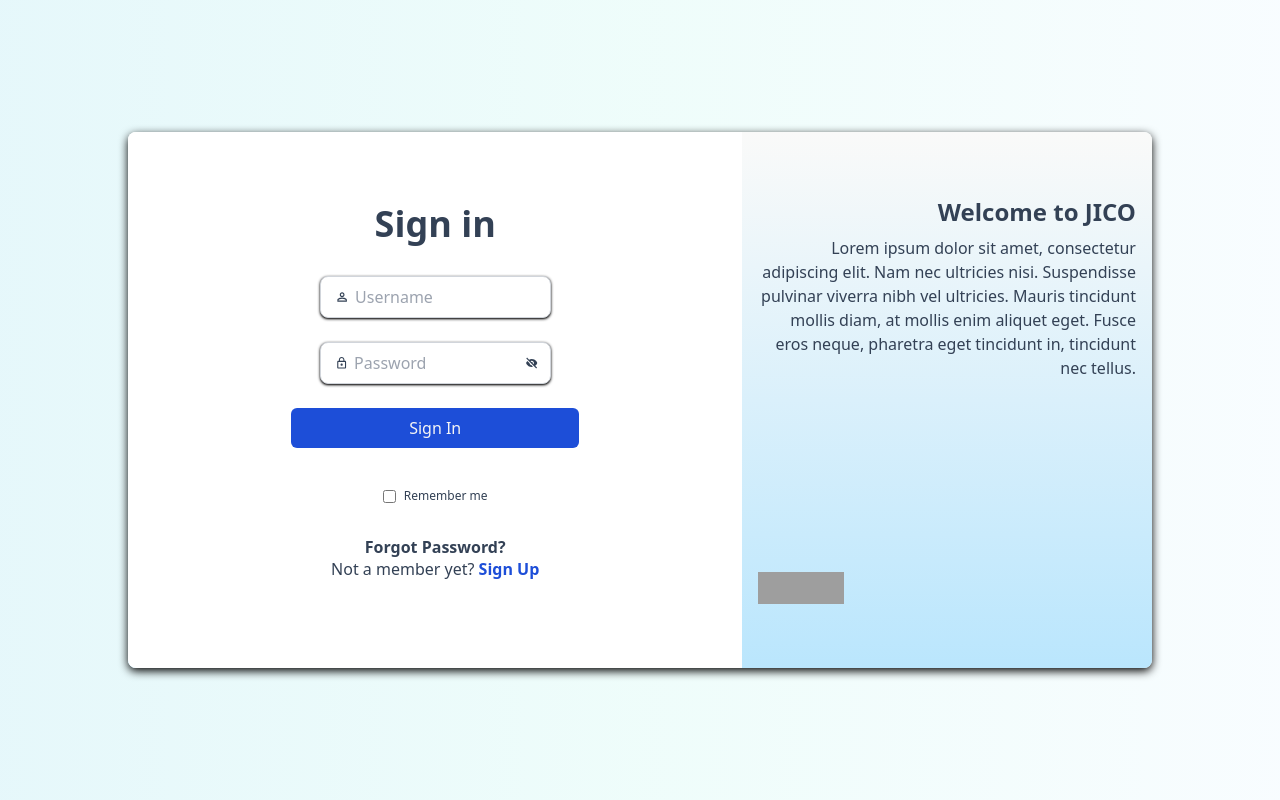
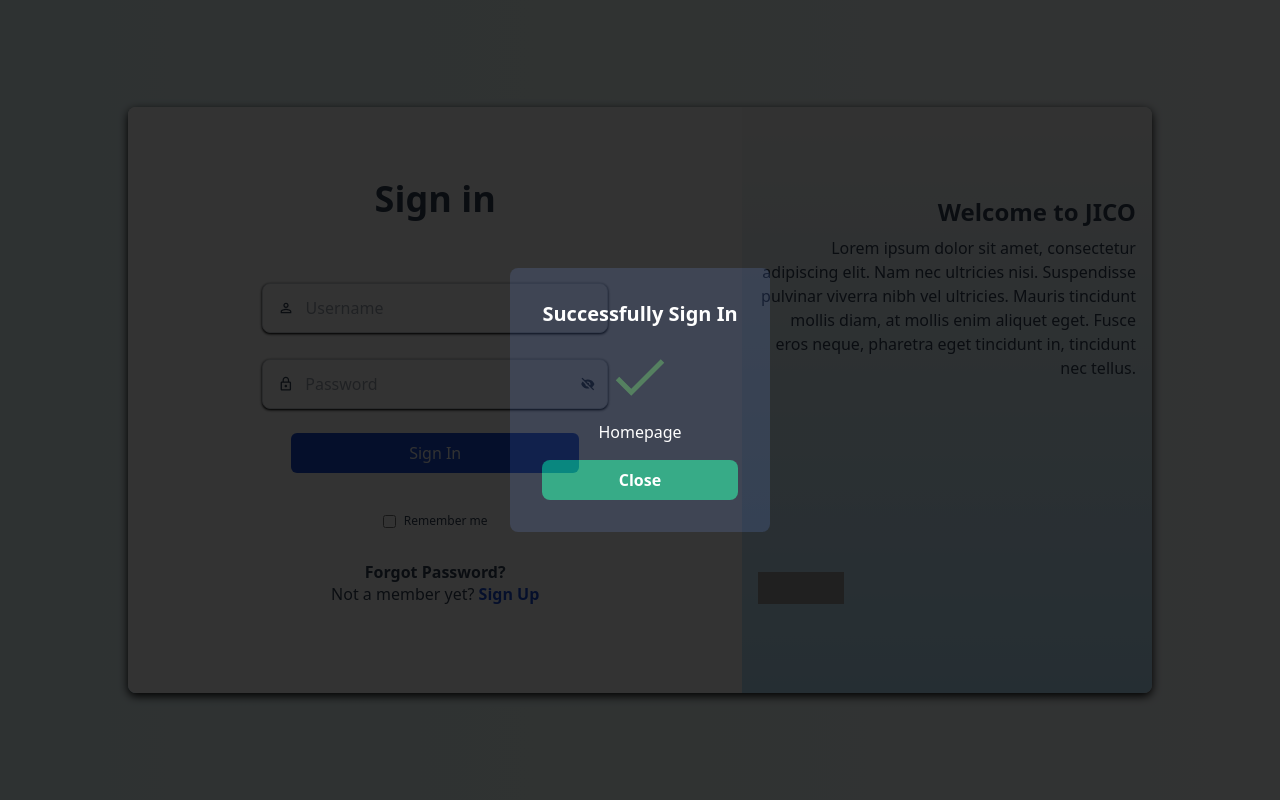
Before and after one commit to loutusz/CapstoneProject, a Next.js app in the folder frontend/: page /signInPage in a window 1280 px wide. Both pictures are taken after typing "Sample", "Sample123" into the empty fields and a click on the button "Sign In". Built offline with nearby package versions, Linux system fonts and the light colour scheme; grey boxes are pictures that could not be loaded.

Commit message:
Update Sign In

```diff
--- a/frontend/pages/signInPage.js
+++ b/frontend/pages/signInPage.js
@@ -1,36 +1,85 @@
 import React from 'react'
 import Head from 'next/head';
-import { useState } from 'react';
-import { FaRegEnvelope } from 'react-icons/fa';
+import { useState, useRef, useEffect } from 'react';
+import { FaTimes } from 'react-icons/fa';
 import { MdPermIdentity, MdLockOutline } from 'react-icons/md';
-import { BiSolidHide } from "react-icons/bi";
+import { BiSolidHide, BiSolidInfoCircle } from "react-icons/bi";
+import { FcCheckmark} from "react-icons/fc";
+import axios from './api/axios'
 
-export const notLoginPage = () => {
-  const [formData, setFormData] = useState({
-        name: '',
-        username: '',
-        email: '',
-        password: ''
-      });
 
-      const handleChange = (e) => {
-        setFormData({ ...formData, [e.target.name]: e.target.value });
+const SigninPage = () => {
+    const userReference = useRef();
+    const errReference = useRef();
+
+    const [uname, setUname] = useState('');
+    const [pass, setPass] = useState('');
+
+    // Error Message
+    const [errMsg, setErrMsg] = useState('');
+    const [success, setSuccess] = useState(false);
+
+    useEffect (()=> {
+      userReference.current.focus(); //setting focusnya ketika komponen load
+  }, [])
+
+  useEffect (() => {
+    setErrMsg('');
+  }, [uname, pass])
+
+    // useEffect (() => {
+    //   const result = username_valid.test(uname);
+    //   console.log(result);
+    //   console.log(uname);
+    //   setValidUname(result);
+    // }, [uname])
+
+    // useEffect (() => {
+    //   const result = pass_valid.test(pass);
+    //   console.log(result);
+    //   console.log(pass);
+    //   setValidPass(result);
+    // }, [pass])
+
+
+      const handleSubmit = async (e) => {
+        e.preventDefault();
+
+        // try {
+        //   const resp = await axios.post(signin_url,
+        //     JSON.stringify({uname, pass}),{
+        //       headers: {'Content-Type': 'application/json'},
+        //       withCredentials: true
+        //     }
+        //   )
+        //   console.log(resp.data);
+        //   // console.log(resp.accesstoken)
+        //   console.log(JSON.stringify(resp));
+        //   setSuccess(true);
+
+        // } catch(err){
+        //   if (!err.resp){
+        //     setErrMsg('No Server Response')
+        //   }else{
+        //     setErrMsg('Registration Failed')
+        //   }
+        //   errReference.current.focus();
+        // }
+
+        console.log( uname, pass)
+        console.log('Pendaftaran berhasil');
+        setUname('')
+        setPass('')
+        // console.log(resp.accesstoken)
+        setSuccess(true);
+        // Reset form setelah pengiriman
+        // setFormData({
+        //   name: '',
+        //   username: '',
+        //   email: '',
+        //   password: ''
+        // });
       };
-
-      const handleSubmit = (e) => {
-        e.preventDefault();
-        // Lakukan aksi pendaftaran atau validasi form di sini
-        console.log(formData);
-        // Reset form setelah pengiriman
-        setFormData({
-          name: '',
-          username: '',
-          email: '',
-          password: ''
-        });
-      };
-
-      const{show,showPass} = useState(false);
 
     return (
     <div>
@@ -45,38 +94,44 @@ export const notLoginPage = () => {
             <div className='bg-gradient-to-t from-sky-200 to-stone-50 flex flex-col items-center max-w-screen-lg overflow-hidden rounded-lg shadow-[0_3px_10px_rgb(0,0,0,1)] w-full md:flex-row text-white'>
                 {/* form card */}
                 <div className='bg-white flex flex-col items-center p-4 space-y-8 w-full md:w-3/5 text-slate-700'>
+
                     {/* TITLE Sign In */}
                     <div className='flex flex-col items-center'>
                         <h1 className=' text-slate-700 text-4xl font-semibold pt-14'>Sign in</h1>
                     </div>
 
+                    <p ref={errReference} className={` ${errMsg ? "errmsg" : "offscreen"}`} aria-live="assertive">{errMsg}</p>
+
                     {/* ISI FORM */}
                     <form onSubmit={handleSubmit} className='flex flex-col items-center space-y-4'>
-                        <div className="w-[80%] mx-auto bg-white flex items-center mb-[3%] border-gray-300 border rounded-lg px-3 py-2 focus:outline-none shadow shadow-black ">
+
+                       {/*Username  */}
+                      <div className="w-full bg-white flex items-center mb-[3%] border-gray-300 border rounded-lg px-3 py-2 focus:outline-none shadow shadow-black ">
                       <MdPermIdentity className='m-[1%] text-slate-700'/>
-                        <input
-                          type="text"
-                          name="username"
-                          placeholder="Username"
-                          value={formData.username}
-                          onChange={handleChange}
-                          className="ml-[2%] w-full focus:outline-none"
-                          maxLength={15}
-                          // className="w-full border-gray-300 border rounded-lg px-3 py-2 focus:outline-none shadow shadow-black"
-                          required
-                        />
+                      <input className="pl-2 py-1 w-72 focus:outline-none"
+                        type="text"
+                        name="username"
+                        placeholder="Username"
+                        ref={userReference}
+                        autoComplete="off"
+                        onChange={(e) => setUname(e.target.value)}
+                        required
+                        value = {uname}
+                      />
                       </div>
 
                         {/* Password */}
-                            <div className=' w-[80%] mx-auto bg-white flex items-center mb-[3%] border-gray-300 border rounded-lg px-3 py-2 focus:outline-none shadow shadow-black'>
+                            <div className=' w-full bg-white flex items-center mb-[3%] border-gray-300 border rounded-lg px-3 py-2 focus:outline-none shadow shadow-black'>
                                 <MdLockOutline className='m-[1%] text-slate-700'/>
-                                <input className='ml-[2%] w-full focus:outline-none'
-                                type='password'
-                                name='password'
-                                value={formData.password}
-                                onChange={handleChange} placeholder='Password'
+                                <input className="pl-2 py-1 w-72 focus:outline-none"
+                                   type="password"
+                                   name="password"
+                                   placeholder="Password"
+                                   onChange={(e) => setPass(e.target.value)}
+                                   value = {pass}
+                                   required
                                 />
-                                <BiSolidHide className=""/>
+                                 <BiSolidHide/>
                             </div>
 
                         {/* Submit */}
@@ -84,12 +139,14 @@ export const notLoginPage = () => {
                             <button href="/homePage" type="submit" className=" bg-blue-700  text-zinc-100 text-center justify-center rounded-md hover:bg-blue-800 transition-colors duration-200 inline-flex items-center w-72 h-10 px-3 py-1">Sign In</button>
                         </div>
                     </form>
+
                     <div className='flex flex-col items-center'>
                         <label htmlFor="remember" className="flex items-center  text-justify text-xs">
                             <input type="checkbox" name="remember" className="mr-2"/>
                                 Remember me
                         </label>
                     </div>
+
                     <div className='flex flex-col items-center pb-10'>
                         <a href='/NotForgotPass' className='text-slate-700 text-s font-semibold leading-snug hover:underline'>Forgot Password?</a>
 
@@ -115,10 +172,27 @@ export const notLoginPage = () => {
                     </div>
                 </div>
 
+                  {/* pop up Success */}
+                  {success && (
+                        <div className='fixed inset-0 flex items-center justify-center z-50 bg-black opacity-80'>
+                          <div className='bg-slate-900 p-8 rounded-lg flex flex-col text-white'>
+                            <h2 className='text-xl font-semibold mb-4 text-white text-center'>Successfully Sign In</h2>
+                            <FcCheckmark className="text-6xl text-emerald-500 animate-pulse mx-auto mb-4"/>
+                            <a href= '/' className="text-center  hover:underline ">Homepage</a>
+                            <button
+                              onClick={() => setSuccess(false)}
+                              className='bg-emerald-600 px-4 py-2 hover:bg-emerald-400 font-bold rounded-lg mt-4 text-white'
+                            >
+                              Close
+                            </button>
+                          </div>
+                        </div>
+                        )}
+
             </div>
         </div>
     </div>
 
   )
 }
-export default notLoginPage ;
+export default SigninPage ;
```
Also changed, not shown: frontend/pages/signUpPage.js (+1 -18 lines).
